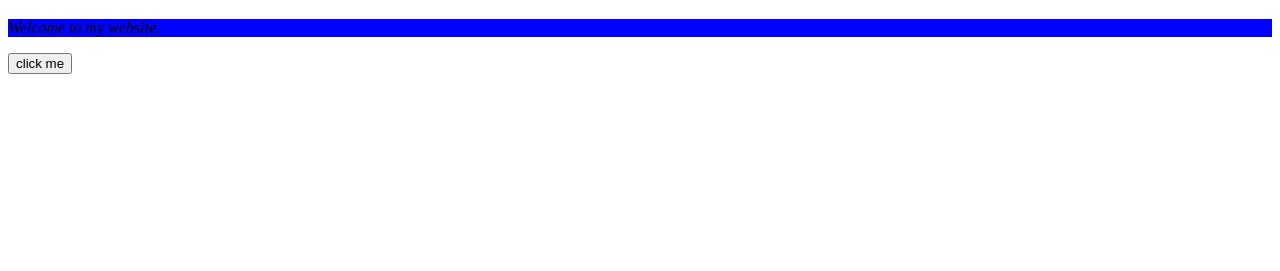
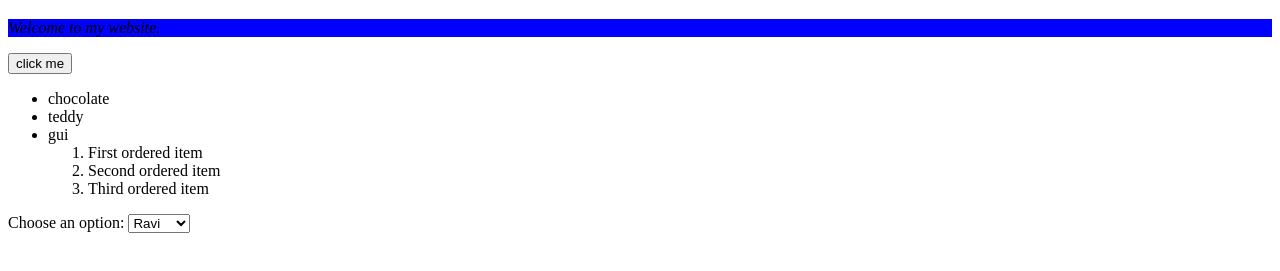
Before and after one commit to ravikhokle/practice, a plain HTML site: page index.html in a window 1280 px wide. Shown: the part 61-332 px from the top of the page. Drawn offline with Linux system fonts and the light colour scheme.

Commit message:
added dropdown

```diff
--- a/index.html
+++ b/index.html
@@ -11,5 +11,20 @@
     <p class="welcome">Welcome to my website.</p>
     <link rel="stylesheet" href="style.css">
     <button>click me</button>
+    <ul>
+  <li>chocolate</li>
+  <li>teddy</li>
+  <li>gui<ol>
+  <li>First ordered item</li>
+  <li>Second ordered item</li>
+  <li>Third ordered item</li>
+</ol></li>
+</ul>
+<label for="myDropdown">Choose an option:</label>
+<select id="myDropdown" name="myOption">
+  <option value="option1">Ravi</option>
+  <option value="option2">suhani</option>
+  <option value="option3">riya</option>
+</select>
 </body>
 </html>
```
